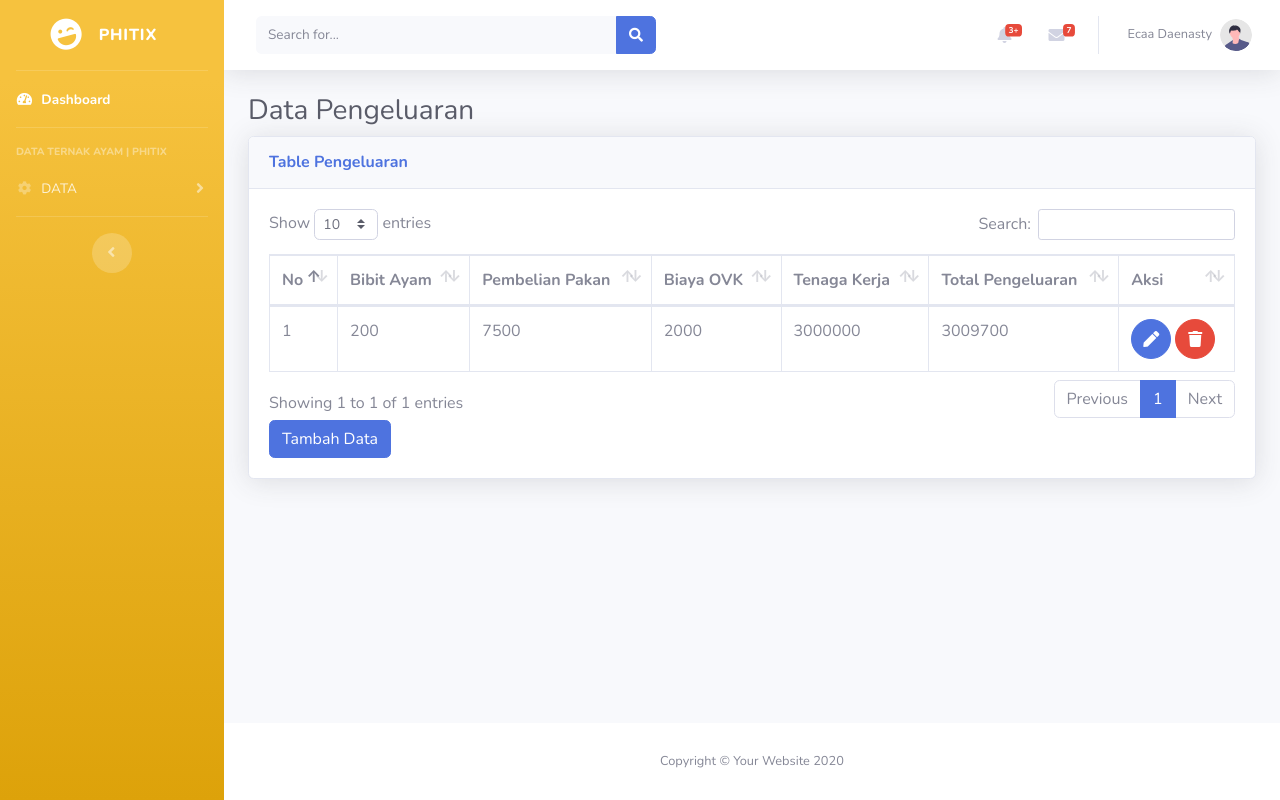
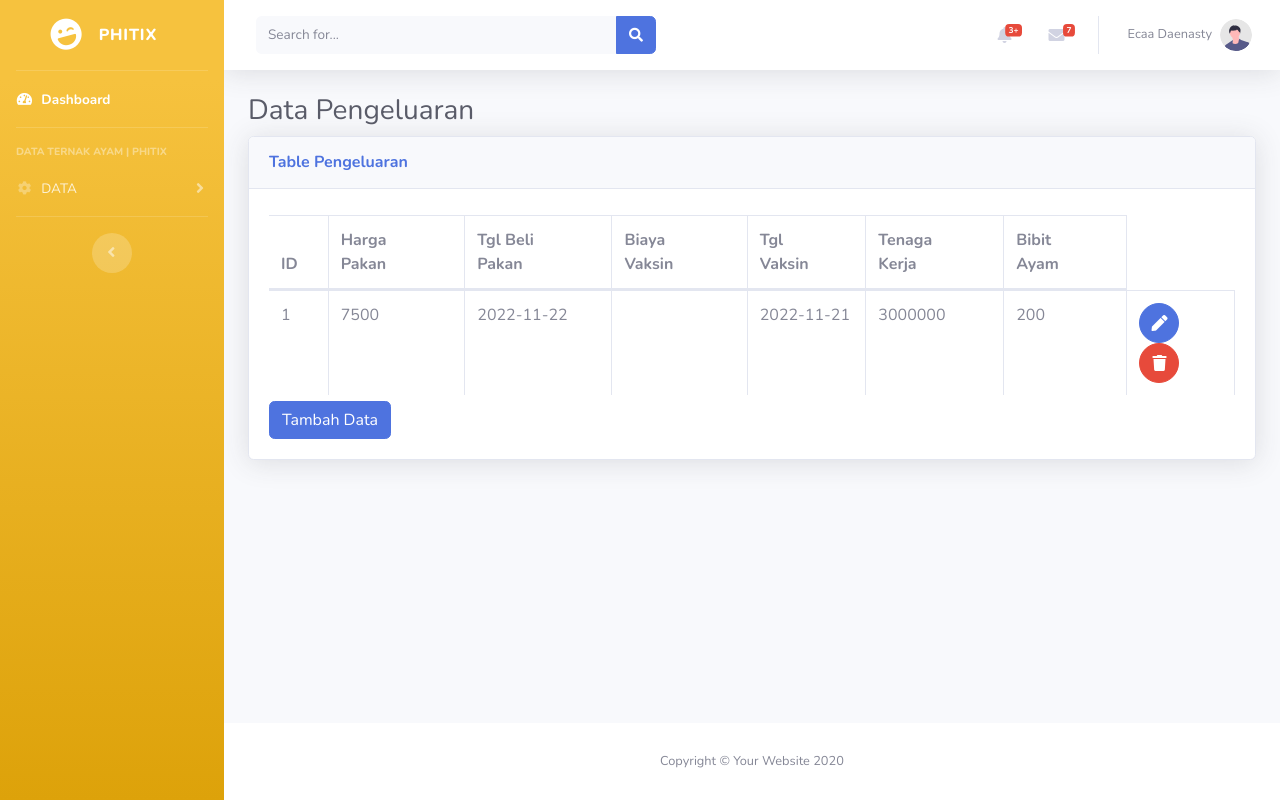
Before and after one commit to aishandavaniaa/phitix, a PHP site: page /pengeluaran.php in a window 1280 px wide. Run offline with PHP 8.4, Linux system fonts and the light colour scheme; a user stored in the database is signed in; data comes from the database, SQL or seed files in the repository; data that the repository does not hold is empty.

Commit message:
Update pengeluaran.php
update

```diff
--- a/pengeluaran.php
+++ b/pengeluaran.php
@@ -332,13 +332,13 @@
                                 <table class="table table-bordered" id="dataTable" width="100%" cellspacing="0">
                                     <thead>
                                         <tr>
-                                            <th>No</th>
+                                            <th>ID</th>
+                                            <th>Harga Pakan</th>
+                                            <th>Tgl Beli Pakan</th>
+                                            <th>Biaya Vaksin</th>
+                                            <th>Tgl Vaksin</th>
+                                            <th>Tenaga Kerja</th>
                                             <th>Bibit Ayam</th>
-                                            <th>Pembelian Pakan</th>
-                                            <th>Biaya OVK</th>
-                                            <th>Tenaga Kerja</th>
-                                            <th>Total Pengeluaran</th>
-                                            <th>Aksi</th>
                                        </tr>
                                     </thead>
                                     <tbody>
@@ -353,19 +353,23 @@
                                                 $dis = "disabled";
                                             }
                                             while ($row = mysqli_fetch_array($result)){
-                                                $bibit_ayam = $row['bibit_ayam'];
+                                                $id = $row['id'];
                                                 $harga_pakan = $row['harga_pakan'];
-                                                $biaya_vaksin = $row['biaya_vaksin'];
-                                                $tenaga_kerja = $row['tenaga_kerja'];
-                                                $total = $bibit_ayam + $harga_pakan + $biaya_vaksin + $tenaga_kerja;
+                                                $tglbelipakan = $row['tgl_beli_pakan'];
+                                                $biayavaksin = $row['biaya_vakasin'];
+                                                $tglvaksin = $row['tgl_vaksin'];
+                                                $tenagakerja = $row['tenaga_kerja'];
+                                                $bibitayam = $row['bibit_ayam'];
+
                                         ?>
                                         <tr>
-                                            <td><?php echo $no; ?></td>
-                                            <td><?php echo $bibit_ayam; ?></td>
+                                            <td><?php echo $id; ?></td>
                                             <td><?php echo $harga_pakan; ?></td>
-                                            <td><?php echo $biaya_vaksin; ?></td>
-                                            <td><?php echo $tenaga_kerja; ?></td>
-                                            <td><?php echo $total; ?></td>
+                                            <td><?php echo $tglbelipakan; ?></td>
+                                            <td><?php echo $biayavaksin; ?></td>
+                                            <td><?php echo $tglvaksin; ?></td>
+                                            <td><?php echo $tenagakerja; ?></td>
+                                            <td><?php echo $bibitayam; ?></td>
                                             <td>
                                             <a href="edit_pengeluaran.php?id= <?php echo $row['id']; ?>" class="btn btn-primary btn-circle <?php echo $dis; ?>"><i class="fas fa-pen"></i></a>
 
```
